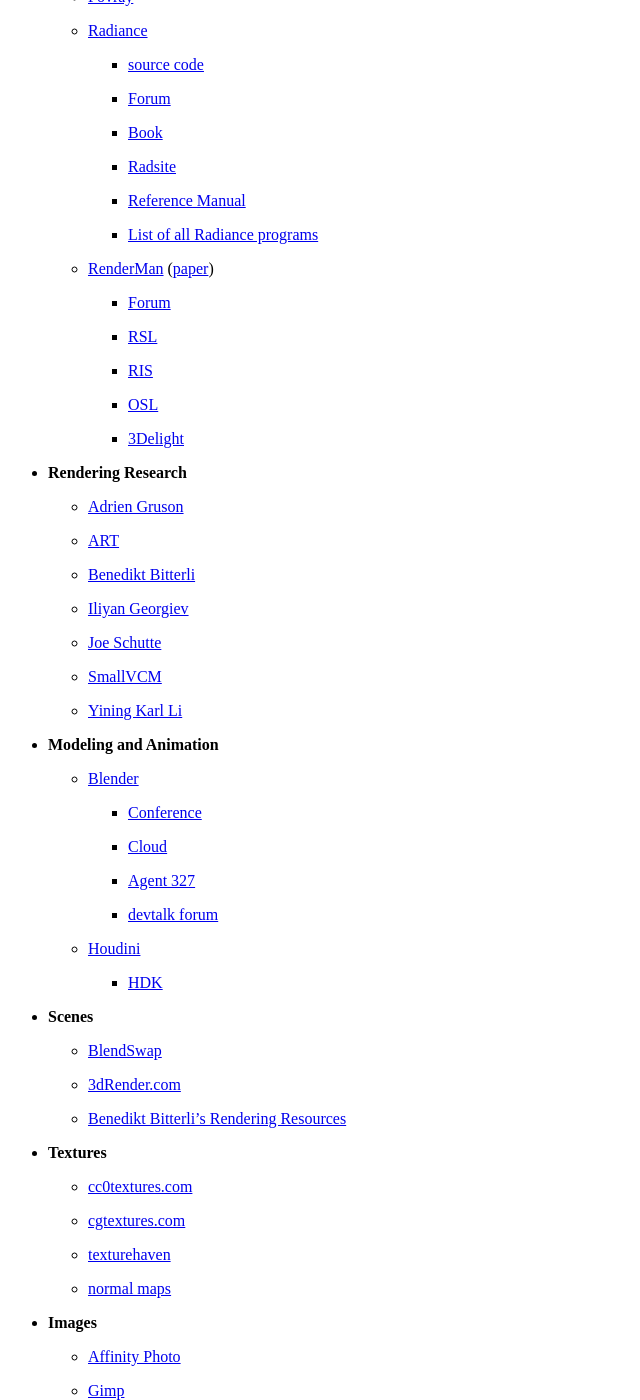
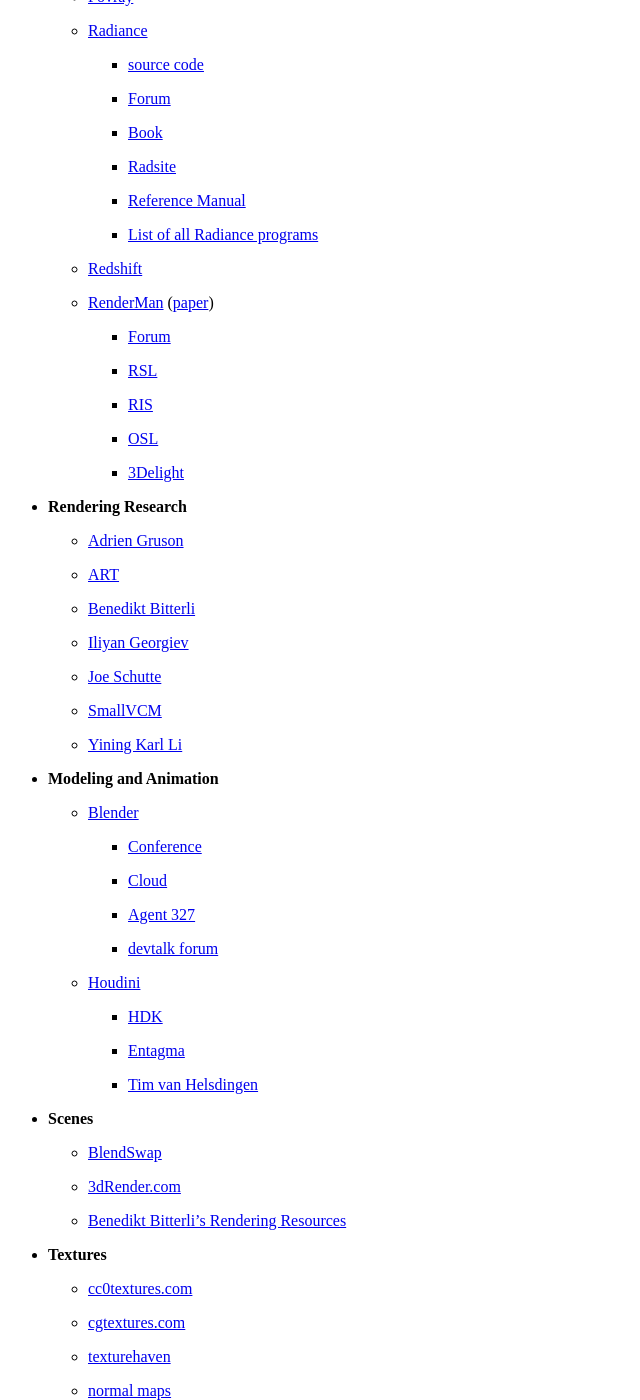
Before and after one commit to wahn/jan_walter_org, a Jekyll site: the page built from links/index.md, in a window 1280 px wide and 1400 px high, scrolled down 2573 px. Shown: the whole window, without its empty margins (0-640 px from the left). Built offline with Jekyll 4.4.1, drawn with Linux system fonts in a browser that asks for light colours; Markdown is read by kramdown in place of the engine named in the settings; some of the changed text lies outside the part shown.

Commit message:
Add links to Redshift, Entagma, Tim van Helsdingen und CCC Baseband Info.

```diff
--- a/links/index.md
+++ b/links/index.md
@@ -177,6 +177,8 @@
 
         + [List of all Radiance programs](http://radsite.lbl.gov/radiance/whatis.html)
 
+    - [Redshift](https://www.redshift3d.com)
+
     - [RenderMan](https://rmanwiki.pixar.com)
       ([paper](https://www.janwalter.org/Publications/RendermanTog2018.pdf))
 
@@ -221,6 +223,10 @@
     - [Houdini](https://www.sidefx.com)
 
         + [HDK](https://www.sidefx.com/docs/hdk15.0)
+
+        + [Entagma](https://entagma.com/)
+
+        + [Tim van Helsdingen](https://timvanhelsdingen.com/howdini101-master-the-fundamentals/)
 
 * __Scenes__
 
```
Also changed, not shown: other parts of links/index.md (+1 -1 lines).
